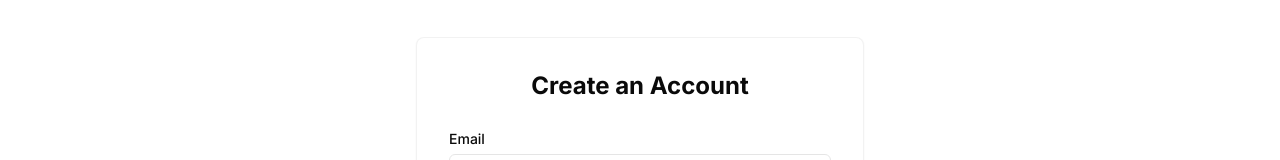
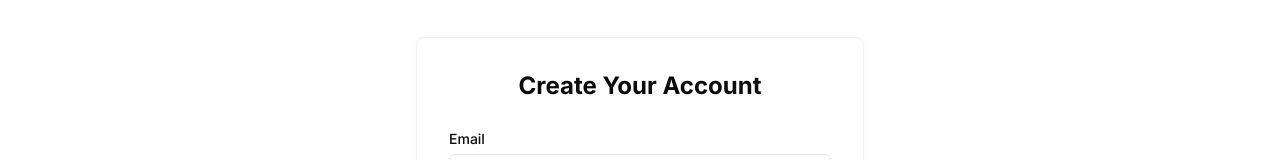
Before and after one commit to mironpuzanov/habit-tracker, a Next.js app in the folder my-app/: page /external/sign-up in a window 1280 px wide. Shown: the part 154-314 px from the top of the page. Built offline with nearby package versions, Linux system fonts and the light colour scheme.

Commit message:
Update sign-up page with clearer messaging

```diff
--- a/my-app/app/external/sign-up/page.tsx
+++ b/my-app/app/external/sign-up/page.tsx
@@ -40,7 +40,7 @@ export default function Page(props: any) {
         // Handle both confirmation modes
         if (data.user.identities?.[0]?.identity_data?.email_confirmed_at) {
           // Email confirmation is disabled, user is already confirmed
-          setSuccess("Account created successfully! Redirecting to login...");
+          setSuccess("Account created! Signing you in now...");
           // Auto sign-in since confirmation is disabled
           const { error: signInError } = await supabase.auth.signInWithPassword({
             email,
@@ -69,12 +69,12 @@ export default function Page(props: any) {
   return (
     <div className="flex justify-center items-center min-h-[60vh] w-full px-4 sm:px-6 md:px-8">
       <div className="w-full max-w-md bg-background/50 backdrop-blur-sm rounded-lg border border-border/50 shadow-sm p-5 sm:p-6 md:p-8">
-        <h1 className="text-xl sm:text-2xl font-bold mb-4 sm:mb-6 text-center">Create an Account</h1>
+        <h1 className="text-xl sm:text-2xl font-bold mb-4 sm:mb-6 text-center">Create Your Account</h1>
 
         {success ? (
           <div className="text-center mb-4 p-3 sm:p-4 bg-green-100 dark:bg-green-900 rounded">
             <p className="text-green-700 dark:text-green-300">{success}</p>
-            {!success.includes("Redirecting") && (
+            {!success.includes("Signing you in") && !success.includes("Please sign in") && (
               <p className="text-xs sm:text-sm mt-2 text-gray-600 dark:text-gray-400">
                 After confirming your email, you can{" "}
                 <Link href="/external/sign-in" className="text-blue-600 dark:text-blue-400 underline">
```
